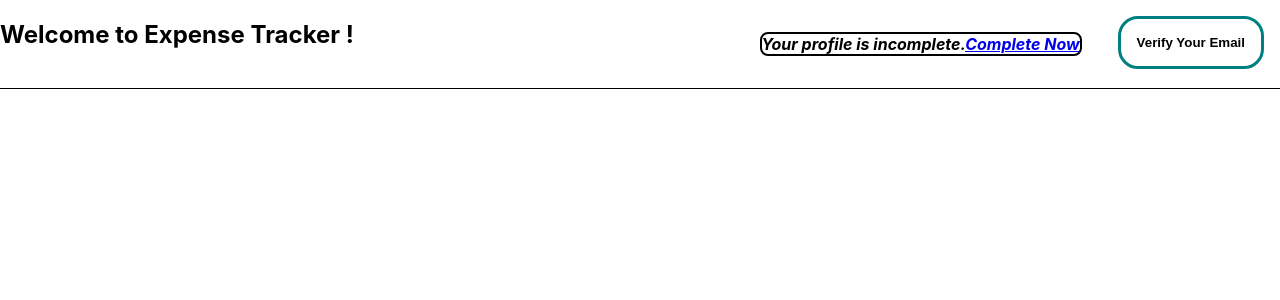
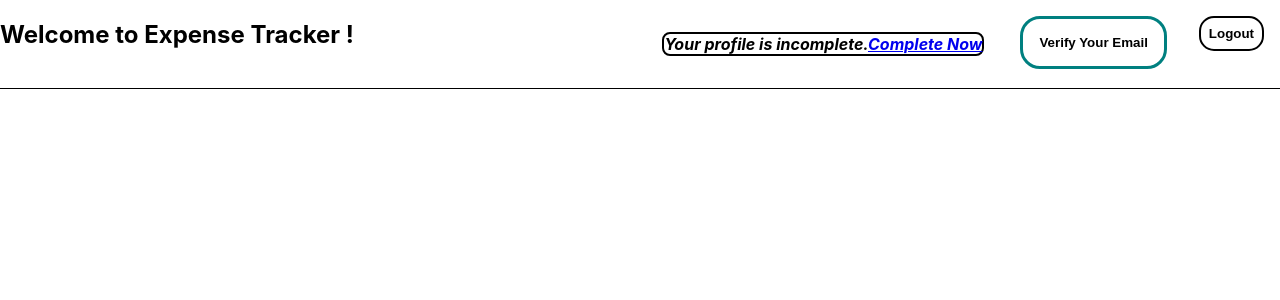
Before and after one commit to alishapaul01/Expense-tracker-with-React, a React (Create React App) app: page /home in a window 1280 px wide. Shown: the top 300 px of the page. Built offline with nearby package versions, Linux system fonts and the light colour scheme.

Commit message:
Added Logout Functionality

```diff
--- a/src/Components/Home/Home.js
+++ b/src/Components/Home/Home.js
@@ -1,11 +1,12 @@
-// import { NavLink } from "react-bootstrap";
 import { useContext } from 'react';
 import classes from './Home.module.css'
 import { Link } from "react-router-dom/cjs/react-router-dom.min";
 import AuthContext from '../../Store/auth-context';
+import { useHistory } from 'react-router-dom/cjs/react-router-dom';
 
 const Home=()=>{
     const authCtx= useContext(AuthContext);
+    const history= useHistory();
     const verifyEmailHandler = (e) => {
 
         e.preventDefault();
@@ -29,6 +30,11 @@ const Home=()=>{
             }
         })
     }
+    const logoutHandler=()=>{
+        authCtx.logout();
+        history.replace('/login');
+
+    }
     return (
         <div className={classes.home}>
         <h2>Welcome to Expense Tracker !</h2>
@@ -36,7 +42,9 @@ const Home=()=>{
             <Link to='/profile'>Complete Now</Link>
         </p>
         <div className={classes.action}><button onClick={verifyEmailHandler}>Verify Your Email</button></div>
+        <div className={classes.logout}><button onClick={logoutHandler}>Logout</button></div>
         </div>
+
     )
 
 }
--- a/src/Components/Home/Home.module.css
+++ b/src/Components/Home/Home.module.css
@@ -25,3 +25,21 @@ width: max-content;
     border-radius: 20px;
     font-weight: bold;
 }
+
+.logout button{
+    cursor:pointer;
+    margin: 1rem;
+    color: black;
+    background-color:transparent;
+    padding: 0.5rem;
+    border: 2px solid black;
+    border-radius: 15px;
+    font-weight: bold;
+}
+.logout button:hover{
+    background-color: palevioletred;
+    border: 2px solid deeppink;
+}
+.action button:hover{
+    background-color: cadetblue;
+}
--- a/src/Store/AuthProvider.js
+++ b/src/Store/AuthProvider.js
@@ -15,12 +15,18 @@ const AuthProvider = props => {
             setEmail(email);
 
         }
-
+        const logoutHandler=()=>{
+            localStorage.removeItem('token');
+            localStorage.removeItem('email');
+            setToken(null);
+            setEmail(null);
+        }
     const cartContext = {
         token: token,
         email: email,
         login: loginHandler,
         isLoggedIn: userIsLoggedIn,
+        logout: logoutHandler
     }
 
     return (
--- a/src/Store/auth-context.js
+++ b/src/Store/auth-context.js
@@ -4,6 +4,7 @@ const AuthContext = React.createContext({
     token: '',
     isLoggedIn: false,
     login: (token, email)=>{},
+    logout: ()=>{}
 })
 
 export default AuthContext;
```
